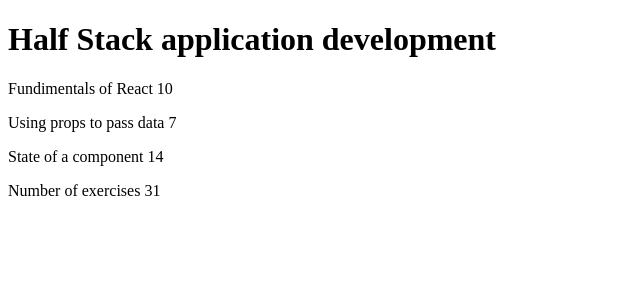
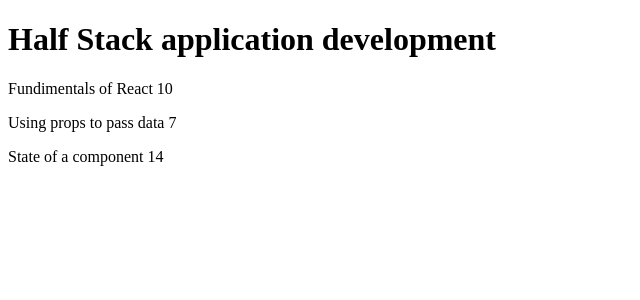
Before and after one commit to Saima445/01-react-kurssitiedot, a React (Vite) app: page / in a window 1280 px wide. Shown: the top 300 px of the page, without its empty margins (0-640 px from the left). Built offline with nearby package versions, Linux system fonts and the light colour scheme.

Commit message:
03 1.3 valmis. Poistettu muut kuin app-komponentit käytöstä ja lisätty app-komponenttiin oliot.

```diff
--- a/src/App.jsx
+++ b/src/App.jsx
@@ -1,73 +1,75 @@
-const Header = (props) => {
-  console.log("Terveiset HEADER komponentista");
-  return (
-    <>
-      <h1>{props.course}</h1>
-    </>
-  );
-};
+// const Header = (props) => {
+//   console.log("Terveiset HEADER komponentista");
+//   return (
+//     <>
+//       <h1>{props.course}</h1>
+//     </>
+//   );
+// };
 
-const Content = (props) => {
-  console.log("Moro CONTENT komponentista");
-  return (
-    <section>
-      <Part part={props.part1} exercises={props.exercises1} />
-      <Part part={props.part2} exercises={props.exercises2} />
-      <Part part={props.part3} exercises={props.exercises3} />
-      {/* <Part {...props} /> */}
-    </section>
-  );
-};
+// const Content = (props) => {
+//   console.log("Moro CONTENT komponentista");
+//   return (
+//     <section>
+//       <Part part={props.part1} exercises={props.exercises1} />
+//       <Part part={props.part2} exercises={props.exercises2} />
+//       <Part part={props.part3} exercises={props.exercises3} />
+//       {/* <Part {...props} /> */}
+//     </section>
+//   );
+// };
 
-const Part = (props) => {
-  console.log("Heipsu PART komponentista");
-  return (
-    <section>
-      <p>
-        {props.part} {props.exercises}
-      </p>
-    </section>
-  );
-};
+// const Part = (props) => {
+//   console.log("Heipsu PART komponentista");
+//   return (
+//     <section>
+//       <p>
+//         {props.part} {props.exercises}
+//       </p>
+//     </section>
+//   );
+// };
 
-const Total = (props) => {
-  console.log("Päivää TOTAL komponentista");
-  return (
-    <section>
-      <p>
-        Number of exercises{" "}
-        {props.exercises1 + props.exercises2 + props.exercises3}
-      </p>
-    </section>
-  );
-};
+// const Total = (props) => {
+//   console.log("Päivää TOTAL komponentista");
+//   return (
+//     <section>
+//       <p>
+//         Number of exercises{" "}
+//         {props.exercises1 + props.exercises2 + props.exercises3}
+//       </p>
+//     </section>
+//   );
+// };
 
 const App = () => {
   console.log("Moikka APP komponentista");
   const course = "Half Stack application development";
-  const part1 = "Fundimentals of React";
-  const exercises1 = 10;
-  const part2 = "Using props to pass data";
-  const exercises2 = 7;
-  const part3 = "State of a component";
-  const exercises3 = 14;
-
+  const part1 = {
+    name: "Fundimentals of React",
+    exercises: 10,
+  };
+  console.log(part1);
+  const part2 = {
+    name: "Using props to pass data",
+    exercises: 7,
+  };
+  const part3 = {
+    name: "State of a component",
+    exercises: 14,
+  };
   return (
     <>
-      <Header course={course} />
-      <Content
-        part1={part1}
-        exercises1={exercises1}
-        part2={part2}
-        exercises2={exercises2}
-        part3={part3}
-        exercises3={exercises3}
-      />
-      <Total
-        exercises1={exercises1}
-        exercises2={exercises2}
-        exercises3={exercises3}
-      />
+      <h1>{course}</h1>
+      <p>
+        {part1.name} {part1.exercises}
+      </p>
+      <p>
+        {part2.name} {part2.exercises}
+      </p>
+      <p>
+        {part3.name} {part3.exercises}
+      </p>
     </>
   );
 };
```
